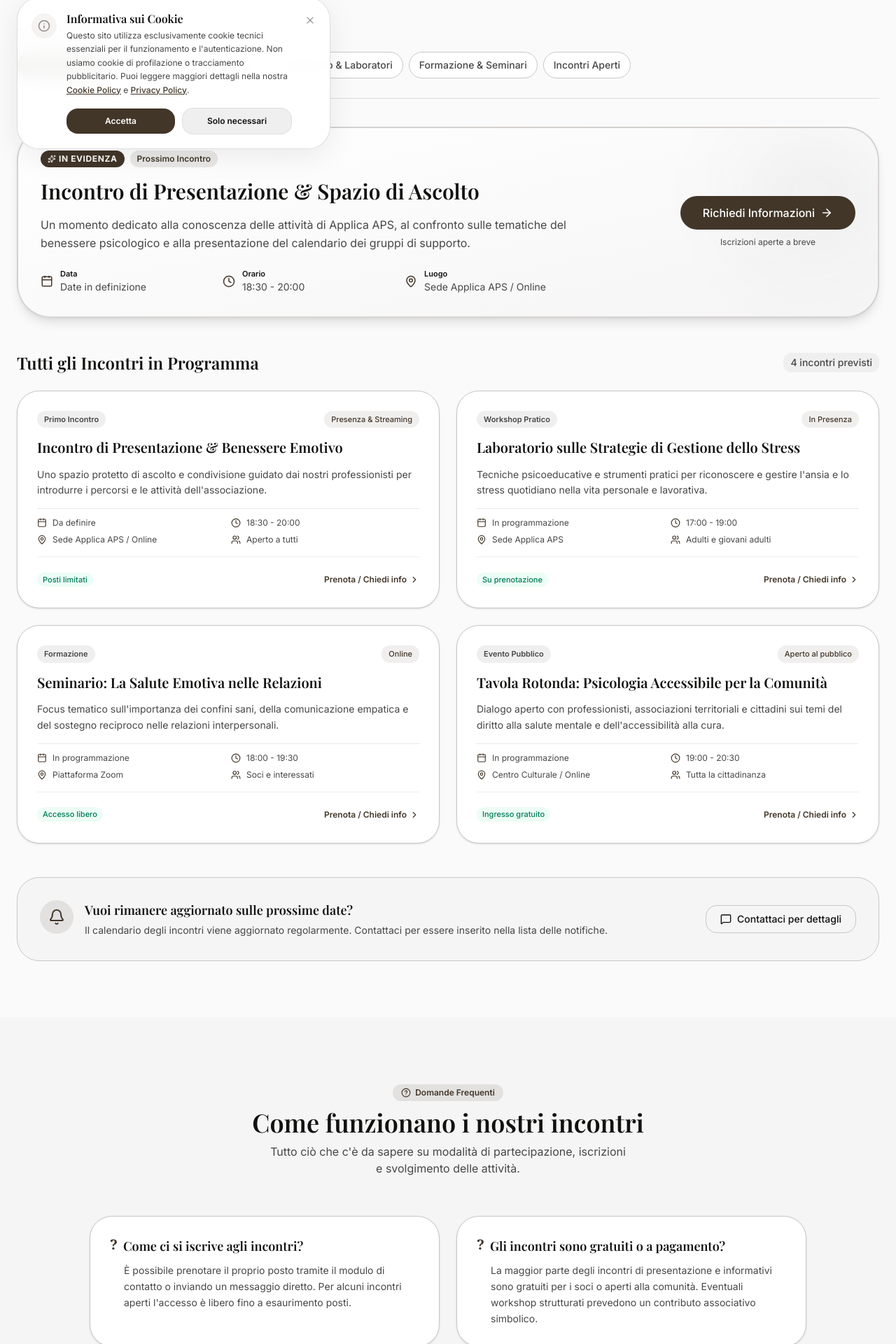
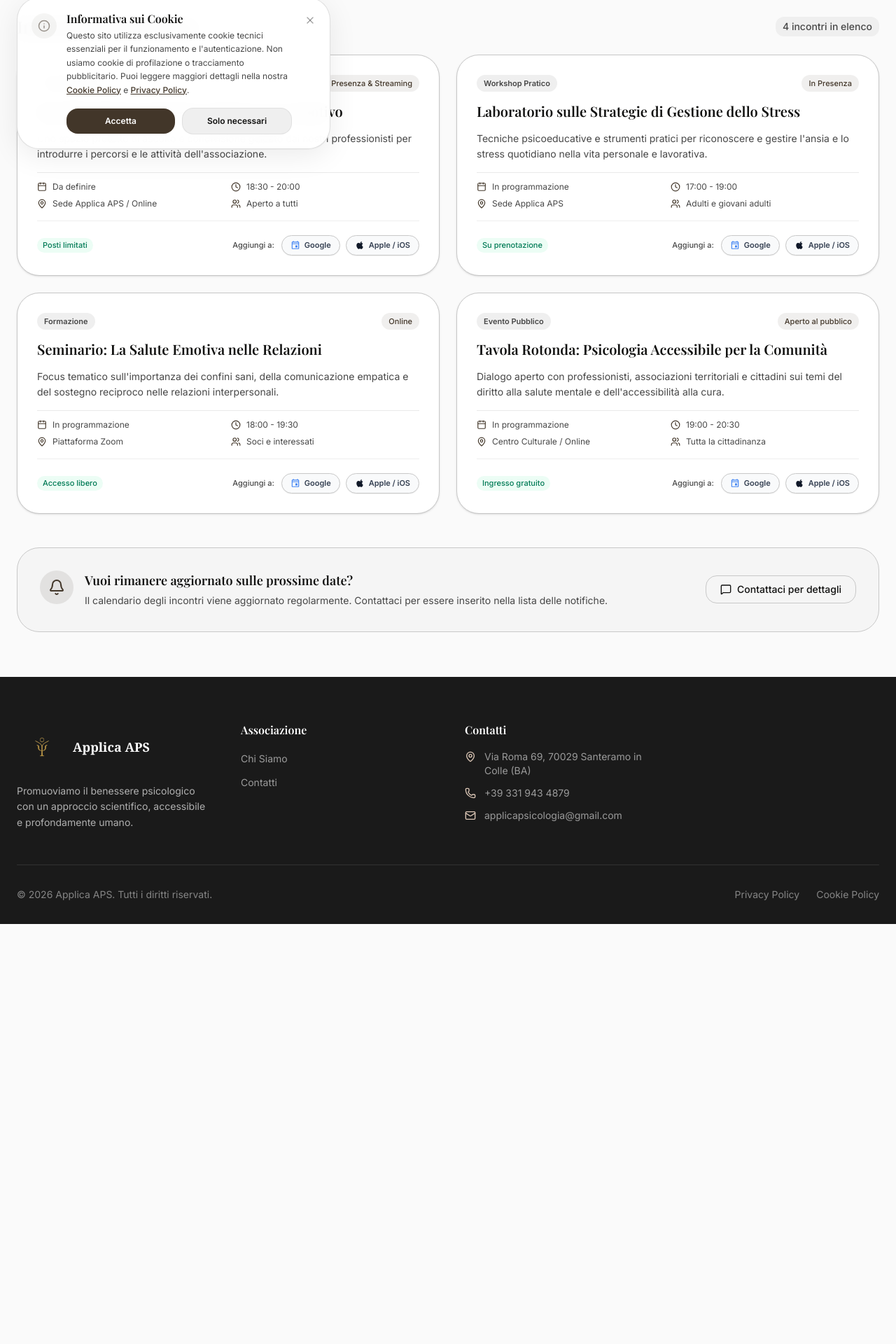
Before and after one commit to applicaaps/applica, a Next.js app in the folder applica-app/: page /programma in a window 1280 px wide. Shown: the part 563-2483 px from the top of the page at 70% size. After the commit the page ends 1883 px from the top, so only its background shows below. Built offline with nearby package versions, Linux system fonts and the light colour scheme; a web font is replaced by a local one.

Commit message:
aggiunta cal e rimozione sezione

```diff
--- a/applica-app/app/programma/page.tsx
+++ b/applica-app/app/programma/page.tsx
@@ -7,34 +7,114 @@ import {
   Clock,
   MapPin,
   Users,
-  ArrowRight,
-  Sparkles,
-  Filter,
   Video,
   CheckCircle2,
-  HeartHandshake,
-  HelpCircle,
   MessageSquare,
-  ChevronRight,
   Bell
 } from "lucide-react"
 import { RevealSection } from "@/components/RevealSection"
 import { Button } from "@/components/ui/Button"
 
-// Categorie per i filtri degli incontri
-const categories = [
-  { id: "tutti", label: "Tutti gli incontri" },
-  { id: "gruppo", label: "Gruppi di Parola & Confronto" },
-  { id: "workshop", label: "Workshop & Laboratori" },
-  { id: "formazione", label: "Formazione & Seminari" },
-  { id: "pubblici", label: "Incontri Aperti" },
-]
+// Icona Google Calendar (SVG)
+function GoogleCalendarIcon({ className = "w-4 h-4" }: { className?: string }) {
+  return (
+    <svg className={className} viewBox="0 0 24 24" fill="currentColor">
+      <path d="M19 4h-1V2h-2v2H8V2H6v2H5c-1.11 0-1.99.9-1.99 2L3 20c0 1.1.89 2 2 2h14c1.1 0 2-.9 2-2V6c0-1.1-.9-2-2-2zm0 16H5V10h14v10zm0-12H5V6h14v2zm-7 5h5v5h-5z" />
+    </svg>
+  )
+}
 
-// Esempio di struttura layout incontri (placeholder in attesa dei dati definitivi)
+// Icona Apple / iOS Calendar (SVG)
+function AppleCalendarIcon({ className = "w-4 h-4" }: { className?: string }) {
+  return (
+    <svg className={className} viewBox="0 0 24 24" fill="currentColor">
+      <path d="M18.71 19.5c-.83 1.24-1.71 2.45-3.05 2.47-1.34.03-1.77-.79-3.29-.79-1.53 0-2 .77-3.27.82-1.31.05-2.3-1.32-3.14-2.53C4.25 17 2.94 12.45 4.7 9.39c.87-1.52 2.43-2.48 4.12-2.51 1.28-.02 2.5.87 3.29.87.78 0 2.26-1.07 3.81-.91.65.03 2.47.26 3.64 1.98-.09.06-2.17 1.28-2.15 3.81.03 3.02 2.65 4.03 2.68 4.04-.03.07-.42 1.44-1.38 2.83M15.97 6.32c.67-.82 1.12-1.96.99-3.1-.96.04-2.13.64-2.82 1.44-.61.71-1.14 1.87-.99 2.99 1.07.08 2.15-.51 2.82-1.33z"/>
+    </svg>
+  )
+}
+
+// Genera il link per Google Calendar con i dati dell'evento
+function getGoogleCalendarLink(event: {
+  title: string
+  description: string
+  location: string
+  startDateIso?: string
+  endDateIso?: string
+}) {
+  const title = encodeURIComponent(event.title)
+  const details = encodeURIComponent(`${event.description}\n\nOrganizzato da Applica APS (https://applicaaps.it)`)
+  const location = encodeURIComponent(event.location)
+
+  let datesParam = ""
+  if (event.startDateIso && event.endDateIso) {
+    datesParam = `&dates=${event.startDateIso}/${event.endDateIso}`
+  } else {
+    // Data indicativa per eventi in via di definizione
+    const now = new Date()
+    now.setDate(now.getDate() + 14)
+    now.setHours(18, 30, 0, 0)
+    const end = new Date(now)
+    end.setHours(20, 0, 0, 0)
+    const startIso = now.toISOString().replace(/-|:|\.\d\d\d/g, "")
+    const endIso = end.toISOString().replace(/-|:|\.\d\d\d/g, "")
+    datesParam = `&dates=${startIso}/${endIso}`
+  }
+
+  return `https://calendar.google.com/calendar/render?action=TEMPLATE&text=${title}&details=${details}&location=${location}${datesParam}`
+}
+
+// Scarica/apre il file .ics per Apple / iOS Calendar
+function downloadAppleIcs(event: {
+  title: string
+  description: string
+  location: string
+  startDateIso?: string
+  endDateIso?: string
+}) {
+  let startStr = event.startDateIso
+  let endStr = event.endDateIso
+
+  if (!startStr || !endStr) {
+    const now = new Date()
+    now.setDate(now.getDate() + 14)
+    now.setHours(18, 30, 0, 0)
+    const end = new Date(now)
+    end.setHours(20, 0, 0, 0)
+    startStr = now.toISOString().replace(/-|:|\.\d\d\d/g, "")
+    endStr = end.toISOString().replace(/-|:|\.\d\d\d/g, "")
+  }
+
+  const icsContent = [
+    "BEGIN:VCALENDAR",
+    "VERSION:2.0",
+    "PRODID:-//Applica APS//Incontri//IT",
+    "CALSCALE:GREGORIAN",
+    "BEGIN:VEVENT",
+    `SUMMARY:${event.title}`,
+    `DESCRIPTION:${event.description} - Organizzato da Applica APS`,
+    `LOCATION:${event.location}`,
+    `DTSTART:${startStr}`,
+    `DTEND:${endStr}`,
+    "STATUS:CONFIRMED",
+    "END:VEVENT",
+    "END:VCALENDAR"
+  ].join("\r\n")
+
+  const blob = new Blob([icsContent], { type: "text/calendar;charset=utf-8;" })
+  const url = URL.createObjectURL(blob)
+  const link = document.createElement("a")
+  link.href = url
+  link.setAttribute("download", `${event.title.toLowerCase().replace(/[^a-z0-9]/g, "-")}.ics`)
+  document.body.appendChild(link)
+  link.click()
+  document.body.removeChild(link)
+  URL.revokeObjectURL(url)
+}
+
+// Elenco unificato degli incontri previsti
 const sampleEvents = [
   {
     id: 1,
-    category: "gruppo",
     title: "Incontro di Presentazione & Benessere Emotivo",
     date: "Da definire",
     time: "18:30 - 20:00",
@@ -44,11 +124,9 @@ const sampleEvents = [
     description: "Uno spazio protetto di ascolto e condivisione guidato dai nostri professionisti per introdurre i percorsi e le attività dell'associazione.",
     target: "Aperto a tutti",
     spotsLeft: "Posti limitati",
-    isFeatured: true
   },
   {
     id: 2,
-    category: "workshop",
     title: "Laboratorio sulle Strategie di Gestione dello Stress",
     date: "In programmazione",
     time: "17:00 - 19:00",
@@ -58,11 +136,9 @@ const sampleEvents = [
     description: "Tecniche psicoeducative e strumenti pratici per riconoscere e gestire l'ansia e lo stress quotidiano nella vita personale e lavorativa.",
     target: "Adulti e giovani adulti",
     spotsLeft: "Su prenotazione",
-    isFeatured: false
   },
   {
     id: 3,
-    category: "formazione",
     title: "Seminario: La Salute Emotiva nelle Relazioni",
     date: "In programmazione",
     time: "18:00 - 19:30",
@@ -72,11 +148,9 @@ const sampleEvents = [
     description: "Focus tematico sull'importanza dei confini sani, della comunicazione empatica e del sostegno reciproco nelle relazioni interpersonali.",
     target: "Soci e interessati",
     spotsLeft: "Accesso libero",
-    isFeatured: false
   },
   {
     id: 4,
-    category: "pubblici",
     title: "Tavola Rotonda: Psicologia Accessibile per la Comunità",
     date: "In programmazione",
     time: "19:00 - 20:30",
@@ -86,36 +160,10 @@ const sampleEvents = [
     description: "Dialogo aperto con professionisti, associazioni territoriali e cittadini sui temi del diritto alla salute mentale e dell'accessibilità alla cura.",
     target: "Tutta la cittadinanza",
     spotsLeft: "Ingresso gratuito",
-    isFeatured: false
-  }
-]
-
-const faqs = [
-  {
-    q: "Come ci si iscrive agli incontri?",
-    a: "È possibile prenotare il proprio posto tramite il modulo di contatto o inviando un messaggio diretto. Per alcuni incontri aperti l'accesso è libero fino a esaurimento posti."
-  },
-  {
-    q: "Gli incontri sono gratuiti o a pagamento?",
-    a: "La maggior parte degli incontri di presentazione e informativi sono gratuiti per i soci o aperti alla comunità. Eventuali workshop strutturati prevedono un contributo associativo simbolico."
-  },
-  {
-    q: "Posso partecipare se non sono ancora iscritto ad Applica APS?",
-    a: "Assolutamente sì! I primi incontri e le serate informative sono pensati proprio per far conoscere la nostra realtà e accogliere chiunque desideri avvicinarsi."
-  },
-  {
-    q: "Gli incontri si tengono online o in presenza?",
-    a: "Proponiamo un calendario misto: alcuni incontri si svolgono presso la nostra sede, mentre altri sono fruibili da remoto per facilitare la partecipazione."
   }
 ]
 
 export default function ProgrammaPage() {
-  const [activeTab, setActiveTab] = React.useState("tutti")
-
-  const filteredEvents = activeTab === "tutti"
-    ? sampleEvents
-    : sampleEvents.filter(e => e.category === activeTab)
-
   return (
     <>
       {/* ─── Hero Section ─── */}
@@ -133,7 +181,7 @@ export default function ProgrammaPage() {
 
           <RevealSection stagger={1}>
             <p className="text-base sm:text-lg md:text-xl text-[var(--color-on-surface-variant)] leading-relaxed max-w-2xl mx-auto px-2">
-              Scopri le prossime iniziative, i gruppi di parola, i workshop pratici e i momenti di formazione promossi da Applica APS per la promozione del benessere psicologico.
+              Scopri le prossime iniziative, i gruppi di parola, i workshop pratici e i momenti di formazione promossi da Applica APS. Salva gli appuntamenti direttamente sul tuo calendario!
             </p>
           </RevealSection>
 
@@ -156,116 +204,23 @@ export default function ProgrammaPage() {
         </div>
       </section>
 
-      {/* ─── Filter & Content Section ─── */}
-      <section className="py-8 sm:py-12 md:py-20">
+      {/* ─── Content Section ─── */}
+      <section className="py-8 sm:py-12 md:py-16">
         <div className="container mx-auto px-4 md:px-6">
 
-          {/* Filtri Categoria per Mobile e Desktop */}
-          <RevealSection>
-            <div className="mb-8 md:mb-10 border-b border-[var(--color-outline-variant)]/60 pb-5">
-              <div className="flex items-center gap-2 text-xs sm:text-sm font-semibold text-[var(--color-on-surface)] mb-3">
-                <Filter size={16} className="text-[var(--color-primary)]" />
-                <span>Filtra incontri per tipologia:</span>
-              </div>
-
-              {/* Scroll Orizzontale su Mobile / Wrap su Desktop */}
-              <div className="flex items-center gap-2 overflow-x-auto pb-2 pt-1 -mx-4 px-4 sm:mx-0 sm:px-0 scrollbar-none">
-                {categories.map((cat) => (
-                  <button
-                    key={cat.id}
-                    onClick={() => setActiveTab(cat.id)}
-                    className={`px-3.5 py-2 rounded-xl text-xs sm:text-sm font-medium whitespace-nowrap transition-all duration-200 shrink-0 pressable ${
-                      activeTab === cat.id
-                        ? "bg-[var(--color-primary)] text-white shadow-sm"
-                        : "bg-white text-[var(--color-on-surface-variant)] border border-[var(--color-outline-variant)] hover:bg-[var(--color-surface-container)]"
-                    }`}
-                  >
-                    {cat.label}
-                  </button>
-                ))}
-              </div>
-            </div>
-          </RevealSection>
-
-          {/* Incontro in Evidenza (Featured Event) */}
-          <RevealSection>
-            <div className="mb-8 md:mb-12 bg-gradient-to-br from-white to-[var(--color-surface-container-low)] p-5 sm:p-7 md:p-8 rounded-2xl md:rounded-3xl border-2 border-[var(--color-primary)]/20 shadow-lg relative overflow-hidden">
-              <div className="absolute top-0 right-0 w-36 sm:w-48 h-36 sm:h-48 bg-[var(--color-primary)]/5 rounded-full blur-2xl sm:blur-3xl pointer-events-none" />
-
-              <div className="flex flex-col lg:flex-row gap-6 md:gap-8 items-start lg:items-center justify-between relative z-10">
-                <div className="space-y-3 sm:space-y-4 max-w-3xl">
-                  <div className="flex flex-wrap items-center gap-2">
-                    <span className="px-2.5 py-1 bg-[var(--color-primary)] text-white text-[10px] sm:text-xs font-bold uppercase tracking-wider rounded-full flex items-center gap-1">
-                      <Sparkles size={12} /> In Evidenza
-                    </span>
-                    <span className="px-2.5 py-1 bg-[var(--color-primary)]/10 text-[var(--color-primary)] text-[11px] sm:text-xs font-semibold rounded-full">
-                      Prossimo Incontro
-                    </span>
-                  </div>
-
-                  <h2 className="text-xl sm:text-2xl md:text-3xl font-bold text-[var(--color-on-surface)] leading-tight">
-                    Incontro di Presentazione & Spazio di Ascolto
-                  </h2>
-
-                  <p className="text-sm sm:text-base text-[var(--color-on-surface-variant)] leading-relaxed">
-                    Un momento dedicato alla conoscenza delle attività di Applica APS, al confronto sulle tematiche del benessere psicologico e alla presentazione del calendario dei gruppi di supporto.
-                  </p>
-
-                  <div className="grid grid-cols-1 sm:grid-cols-3 gap-3 pt-2 text-xs sm:text-sm text-[var(--color-on-surface-variant)]">
-                    <div className="flex items-center gap-2.5 bg-white/70 p-2.5 rounded-xl border border-[var(--color-outline-variant)]/50 sm:border-none sm:p-0 sm:bg-transparent">
-                      <Calendar size={18} className="text-[var(--color-primary)] shrink-0" />
-                      <div>
-                        <span className="block text-[11px] font-semibold text-[var(--color-on-surface)]">Data</span>
-                        <span>Date in definizione</span>
-                      </div>
-                    </div>
-
-                    <div className="flex items-center gap-2.5 bg-white/70 p-2.5 rounded-xl border border-[var(--color-outline-variant)]/50 sm:border-none sm:p-0 sm:bg-transparent">
-                      <Clock size={18} className="text-[var(--color-primary)] shrink-0" />
-                      <div>
-                        <span className="block text-[11px] font-semibold text-[var(--color-on-surface)]">Orario</span>
-                        <span>18:30 - 20:00</span>
-                      </div>
-                    </div>
-
-                    <div className="flex items-center gap-2.5 bg-white/70 p-2.5 rounded-xl border border-[var(--color-outline-variant)]/50 sm:border-none sm:p-0 sm:bg-transparent">
-                      <MapPin size={18} className="text-[var(--color-primary)] shrink-0" />
-                      <div>
-                        <span className="block text-[11px] font-semibold text-[var(--color-on-surface)]">Luogo</span>
-                        <span className="truncate block max-w-[200px] sm:max-w-none">Sede Applica APS / Online</span>
-                      </div>
-                    </div>
-                  </div>
-                </div>
-
-                <div className="flex flex-col gap-2.5 w-full lg:w-auto shrink-0 pt-2 lg:pt-0">
-                  <Link href="/contatti" className="w-full">
-                    <Button size="lg" className="w-full justify-center gap-2 py-3">
-                      <span>Richiedi Informazioni</span>
-                      <ArrowRight size={18} />
-                    </Button>
-                  </Link>
-                  <span className="text-[11px] sm:text-xs text-center text-[var(--color-on-surface-variant)]">
-                    Iscrizioni aperte a breve
-                  </span>
-                </div>
-              </div>
-            </div>
-          </RevealSection>
-
-          {/* Lista/Griglia degli Incontri */}
+          {/* Lista Unificata degli Incontri */}
           <div className="space-y-5 sm:space-y-6">
             <div className="flex items-center justify-between flex-wrap gap-2">
               <h3 className="text-lg sm:text-xl md:text-2xl font-bold text-[var(--color-on-surface)]">
-                Tutti gli Incontri in Programma
+                Incontri in Programma
               </h3>
               <span className="text-xs sm:text-sm text-[var(--color-on-surface-variant)] bg-[var(--color-surface-container)] px-2.5 py-1 rounded-md font-medium">
-                {filteredEvents.length} incontri previsti
+                {sampleEvents.length} incontri in elenco
               </span>
             </div>
 
             <div className="grid grid-cols-1 md:grid-cols-2 gap-4 sm:gap-6">
-              {filteredEvents.map((event, idx) => (
+              {sampleEvents.map((event, idx) => (
                 <RevealSection key={event.id} stagger={(idx % 2) + 1}>
                   <div className="bg-white p-5 sm:p-6 md:p-7 rounded-2xl border border-[var(--color-outline-variant)] shadow-sm hover:shadow-md transition-all duration-300 flex flex-col justify-between h-full group">
                     <div className="space-y-3.5">
@@ -306,15 +261,37 @@ export default function ProgrammaPage() {
                       </div>
                     </div>
 
-                    <div className="pt-4 sm:pt-5 flex items-center justify-between gap-3 mt-4 border-t border-[var(--color-outline-variant)]/30">
+                    {/* Azioni del Calendario */}
+                    <div className="pt-4 sm:pt-5 flex flex-col sm:flex-row items-start sm:items-center justify-between gap-3 mt-4 border-t border-[var(--color-outline-variant)]/30">
                       <span className="text-[11px] font-medium text-emerald-700 bg-emerald-50 px-2 py-0.5 rounded-md">
                         {event.spotsLeft}
                       </span>
 
-                      <Link href="/contatti" className="inline-flex items-center gap-1 text-xs font-semibold text-[var(--color-primary)] hover:underline py-1">
-                        <span>Prenota / Chiedi info</span>
-                        <ChevronRight size={14} />
-                      </Link>
+                      <div className="flex items-center gap-2 w-full sm:w-auto justify-end">
+                        <span className="text-[11px] text-[var(--color-on-surface-variant)] font-medium mr-0.5">Aggiungi a:</span>
+
+                        {/* Google Calendar */}
+                        <a
+                          href={getGoogleCalendarLink(event)}
+                          target="_blank"
+                          rel="noopener noreferrer"
+                          title="Aggiungi al tuo Google Calendar"
+                          className="inline-flex items-center gap-1.5 px-3 py-1.5 rounded-lg bg-gray-50 border border-[var(--color-outline-variant)] text-xs font-medium text-gray-700 hover:bg-gray-100 hover:border-gray-300 transition-all pressable shadow-2xs"
+                        >
+                          <GoogleCalendarIcon className="w-3.5 h-3.5 text-[#4285F4]" />
+                          <span className="text-[11px] font-semibold">Google</span>
+                        </a>
+
+                        {/* Apple / iOS Calendar */}
+                        <button
+                          onClick={() => downloadAppleIcs(event)}
+                          title="Aggiungi al tuo Apple / iOS Calendar"
+                          className="inline-flex items-center gap-1.5 px-3 py-1.5 rounded-lg bg-gray-50 border border-[var(--color-outline-variant)] text-xs font-medium text-gray-700 hover:bg-gray-100 hover:border-gray-300 transition-all pressable shadow-2xs"
+                        >
+                          <AppleCalendarIcon className="w-3.5 h-3.5 text-gray-900" />
+                          <span className="text-[11px] font-semibold">Apple / iOS</span>
+                        </button>
+                      </div>
                     </div>
                   </div>
                 </RevealSection>
@@ -349,68 +326,6 @@ export default function ProgrammaPage() {
 
         </div>
       </section>
-
-      {/* ─── Informazioni e Domande Frequenti (FAQ) ─── */}
-      <section className="py-12 sm:py-16 md:py-24 bg-[var(--color-surface-container-low)]">
-        <div className="container mx-auto px-4 md:px-6">
-          <RevealSection>
-            <div className="text-center max-w-3xl mx-auto mb-10 sm:mb-14 space-y-2.5">
-              <div className="inline-flex items-center gap-1.5 px-3 py-1 rounded-full bg-[var(--color-primary)]/10 text-[var(--color-primary)] text-xs font-semibold">
-                <HelpCircle size={14} />
-                <span>Domande Frequenti</span>
-              </div>
-              <h2 className="text-2xl sm:text-3xl md:text-4xl font-bold text-[var(--color-on-surface)]">
-                Come funzionano i nostri incontri
-              </h2>
-              <p className="text-xs sm:text-sm md:text-base text-[var(--color-on-surface-variant)] max-w-lg mx-auto">
-                Tutto ciò che c&apos;è da sapere su modalità di partecipazione, iscrizioni e svolgimento delle attività.
-              </p>
-            </div>
-          </RevealSection>
-
-          <div className="grid grid-cols-1 md:grid-cols-2 gap-4 sm:gap-6 max-w-5xl mx-auto">
-            {faqs.map((faq, index) => (
-              <RevealSection key={index} stagger={(index % 2) + 1}>
-                <div className="bg-white p-5 sm:p-6 md:p-7 rounded-2xl border border-[var(--color-outline-variant)] shadow-sm space-y-2.5 h-full">
-                  <h3 className="text-base sm:text-lg font-bold text-[var(--color-on-surface)] flex items-start gap-2">
-                    <span className="text-[var(--color-primary)] font-serif font-black text-lg sm:text-xl leading-none shrink-0 mt-0.5">?</span>
-                    <span>{faq.q}</span>
-                  </h3>
-                  <p className="text-xs sm:text-sm text-[var(--color-on-surface-variant)] leading-relaxed pl-4 sm:pl-5">
-                    {faq.a}
-                  </p>
-                </div>
-              </RevealSection>
-            ))}
-          </div>
-        </div>
-      </section>
-
-      {/* ─── Call to Action Finale ─── */}
-      <section className="bg-[var(--color-primary)] py-12 sm:py-16 md:py-20">
-        <div className="container mx-auto px-4 md:px-6 text-center space-y-5 sm:space-y-6">
-          <RevealSection>
-            <h2 className="text-2xl sm:text-3xl md:text-4xl font-bold text-white max-w-2xl mx-auto leading-tight">
-              Hai un&apos;idea per un incontro o vuoi proporre un tema?
-            </h2>
-            <p className="text-white/85 text-xs sm:text-base md:text-lg max-w-xl mx-auto pt-1 sm:pt-2">
-              Applica APS è un laboratorio aperto al contributo di soci, professionisti e cittadini.
-            </p>
-          </RevealSection>
-
-          <RevealSection stagger={1}>
-            <div className="pt-2 sm:pt-4 flex justify-center">
-              <Link
-                href="/contatti"
-                className="bg-white text-[var(--color-primary)] px-6 sm:px-8 py-3.5 sm:py-4 rounded-xl font-semibold text-xs sm:text-sm pressable hover:bg-white/90 text-center shadow-lg inline-flex items-center justify-center gap-2 w-full sm:w-auto"
-              >
-                <HeartHandshake size={18} />
-                <span>Proponi un&apos;iniziativa o chiedi info</span>
-              </Link>
-            </div>
-          </RevealSection>
-        </div>
-      </section>
     </>
   )
 }
```
Also changed, not shown: 1 other file (tests, documents, lock files or other folders).
